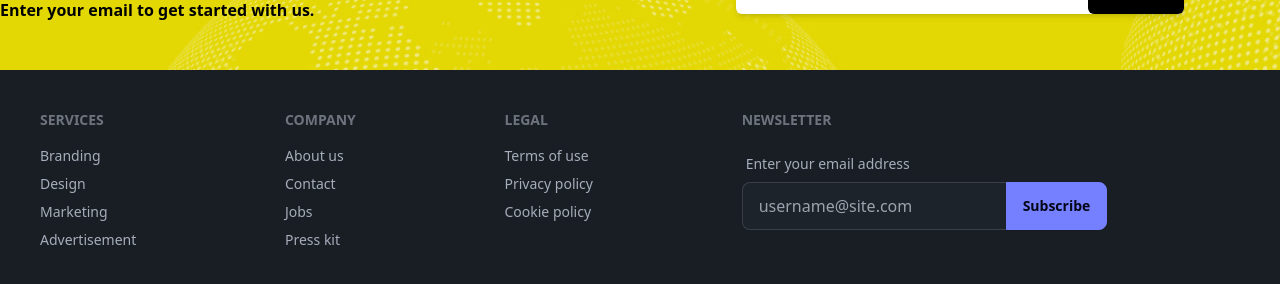
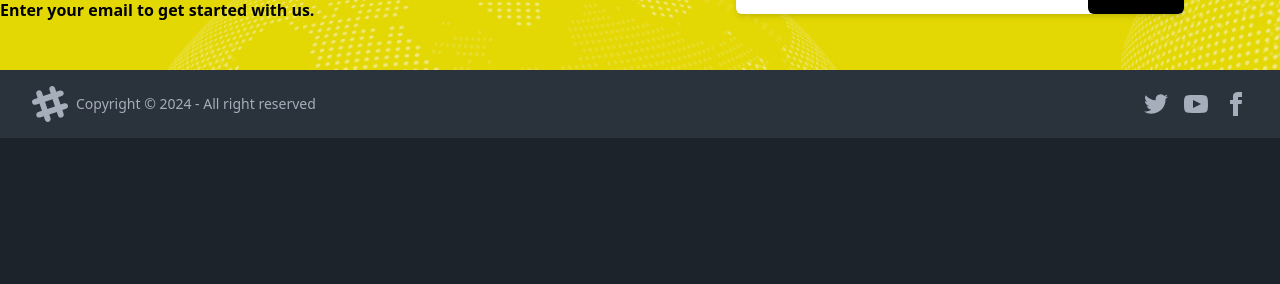
Before and after one commit to Ambrish5211/SACRED-HEARTS, a React (Vite) app in the folder frontend/: page / in a window 1280 px wide. Shown: the part 2110-2394 px from the top of the page. After the commit the page ends 2248 px from the top, so only its background shows below. Built offline with nearby package versions, Linux system fonts and the light colour scheme.

Commit message:
updated footer and improved responsiveness

```diff
--- a/frontend/src/Components/Footer/Footer.jsx
+++ b/frontend/src/Components/Footer/Footer.jsx
@@ -2,43 +2,69 @@
 
 export default function Footer() {
   return (
-    <footer className="footer p-10 bg-base-200 text-base-content min-h-[30vh]">
-      <nav>
-        <header className="footer-title">Services</header>
-        <a className="link link-hover">Branding</a>
-        <a className="link link-hover">Design</a>
-        <a className="link link-hover">Marketing</a>
-        <a className="link link-hover">Advertisement</a>
+    <footer className="footer items-center bg-neutral p-4  px-8 text-neutral-content">
+      <aside className="grid-flow-col items-center">
+        <svg
+          width="36"
+          height="36"
+          viewBox="0 0 24 24"
+          xmlns="http://www.w3.org/2000/svg"
+          fillRule="evenodd"
+          clipRule="evenodd"
+          className="fill-current"
+        >
+          <path d="M22.672 15.226l-2.432.811.841 2.515c.33 1.019-.209 2.127-1.23 2.456-1.15.325-2.148-.321-2.463-1.226l-.84-2.518-5.013 1.677.84 2.517c.391 1.203-.434 2.542-1.831 2.542-.88 0-1.601-.564-1.86-1.314l-.842-2.516-2.431.809c-1.135.328-2.145-.317-2.463-1.229-.329-1.018.211-2.127 1.231-2.456l2.432-.809-1.621-4.823-2.432.808c-1.355.384-2.558-.59-2.558-1.839 0-.817.509-1.582 1.327-1.846l2.433-.809-.842-2.515c-.33-1.02.211-2.129 1.232-2.458 1.02-.329 2.13.209 2.461 1.229l.842 2.515 5.011-1.677-.839-2.517c-.403-1.238.484-2.553 1.843-2.553.819 0 1.585.509 1.85 1.326l.841 2.517 2.431-.81c1.02-.33 2.131.211 2.461 1.229.332 1.018-.21 2.126-1.23 2.456l-2.433.809 1.622 4.823 2.433-.809c1.242-.401 2.557.484 2.557 1.838 0 .819-.51 1.583-1.328 1.847m-8.992-6.428l-5.01 1.675 1.619 4.828 5.011-1.674-1.62-4.829z"></path>
+        </svg>
+        <p>Copyright © 2024 - All right reserved</p>
+      </aside>
+      <nav className="grid-flow-col gap-4 md:place-self-center md:justify-self-end">
+        <a
+          href="https://twitter.com/?lang=en"
+          target="_blank"
+          rel="noopener noreferrer"
+        >
+          <svg
+            xmlns="http://www.w3.org/2000/svg"
+            width="24"
+            height="24"
+            viewBox="0 0 24 24"
+            className="cursor-pointer fill-current transition ease-in-out hover:text-blue-500 "
+            src="https://twitter.com/?lang=en"
+          >
+            <path d="M24 4.557c-.883.392-1.832.656-2.828.775 1.017-.609 1.798-1.574 2.165-2.724-.951.564-2.005.974-3.127 1.195-.897-.957-2.178-1.555-3.594-1.555-3.179 0-5.515 2.966-4.797 6.045-4.091-.205-7.719-2.165-10.148-5.144-1.29 2.213-.669 5.108 1.523 6.574-.806-.026-1.566-.247-2.229-.616-.054 2.281 1.581 4.415 3.949 4.89-.693.188-1.452.232-2.224.084.626 1.956 2.444 3.379 4.6 3.419-2.07 1.623-4.678 2.348-7.29 2.04 2.179 1.397 4.768 2.212 7.548 2.212 9.142 0 14.307-7.721 13.995-14.646.962-.695 1.797-1.562 2.457-2.549z"></path>
+          </svg>
+        </a>
+        <a
+          href="https://youtube.com/"
+          target="_blank"
+          rel="noopener noreferrer"
+        >
+          <svg
+            xmlns="http://www.w3.org/2000/svg"
+            width="24"
+            height="24"
+            viewBox="0 0 24 24"
+            className="cursor-pointer fill-current transition ease-in-out hover:text-red-500 "
+          >
+            <path d="M19.615 3.184c-3.604-.246-11.631-.245-15.23 0-3.897.266-4.356 2.62-4.385 8.816.029 6.185.484 8.549 4.385 8.816 3.6.245 11.626.246 15.23 0 3.897-.266 4.356-2.62 4.385-8.816-.029-6.185-.484-8.549-4.385-8.816zm-10.615 12.816v-8l8 3.993-8 4.007z"></path>
+          </svg>
+        </a>
+        <a
+          href="https://facebook.com/"
+          target="_blank"
+          rel="noopener noreferrer"
+        >
+          <svg
+            xmlns="http://www.w3.org/2000/svg"
+            width="24"
+            height="24"
+            viewBox="0 0 24 24"
+            className="cursor-pointer fill-current transition ease-in-out hover:text-blue-500 "
+          >
+            <path d="M9 8h-3v4h3v12h5v-12h3.642l.358-4h-4v-1.667c0-.955.192-1.333 1.115-1.333h2.885v-5h-3.808c-3.596 0-5.192 1.583-5.192 4.615v3.385z"></path>
+          </svg>
+        </a>
       </nav>
-      <nav>
-        <header className="footer-title">Company</header>
-        <a className="link link-hover">About us</a>
-        <a className="link link-hover">Contact</a>
-        <a className="link link-hover">Jobs</a>
-        <a className="link link-hover">Press kit</a>
-      </nav>
-      <nav>
-        <header className="footer-title">Legal</header>
-        <a className="link link-hover">Terms of use</a>
-        <a className="link link-hover">Privacy policy</a>
-        <a className="link link-hover">Cookie policy</a>
-      </nav>
-      <form>
-        <header className="footer-title">Newsletter</header>
-        <fieldset className="form-control w-80">
-          <label className="label">
-            <span className="label-text">Enter your email address</span>
-          </label>
-          <div className="join">
-            <input
-              type="text"
-              placeholder="username@site.com"
-              className="input input-bordered join-item"
-            />
-            <button className="btn btn-primary join-item">Subscribe</button>
-          </div>
-        </fieldset>
-      </form>
     </footer>
   );
 }
--- a/frontend/src/Pages/Home.jsx
+++ b/frontend/src/Pages/Home.jsx
@@ -178,24 +178,25 @@
             backgroundSize: "cover",
           }}
         >
-          <div className="mx-auto grid max-w-7xl  py-12 sm:grid-cols-2">
+          <div className="mx-auto grid max-w-7xl gap-6 py-12 sm:grid-cols-2 sm:gap-0">
             <div className="flex items-start justify-center sm:flex-col">
-              <h1 className="text-2xl font-extrabold uppercase text-stone-800 sm:text-3xl">
+              <h1 className="text-xl font-bold uppercase text-stone-800 sm:text-3xl sm:font-extrabold">
                 NEVER MISS AN UPDATE FROM US.
               </h1>
-              <h2 className="mt-1 font-semibold text-black">
+              <h2 className="mt-1 hidden font-semibold text-black sm:block">
                 Enter your email to get started with us.
               </h2>
             </div>
             <div className="flex items-center justify-center">
-              <div className="relative">
+              <div className="sm:relative ">
                 <input
                   placeholder="Enter your email..."
                   type="email"
-                  className="h-12 w-[28rem] rounded-md bg-white px-4 font-semibold text-slate-800 shadow-md "
+                  className="h-8 w-[14rem] rounded-md bg-white px-4 font-semibold text-slate-800 shadow-md sm:h-12 sm:w-[28rem] "
                 />
-                <button className="absolute right-0 h-12  w-24 rounded-md bg-black text-xs font-bold text-yellow-400 transition ease-in-out hover:bg-yellow-500 hover:text-white">
-                  GET STARTED
+                <button className="sm:bold right-0 ml-2 h-8 w-16 rounded-md bg-black p-2 text-xs font-semibold text-yellow-400 transition ease-in-out hover:bg-yellow-500 hover:text-white sm:absolute sm:ml-0 sm:h-12 sm:w-24">
+                  <span className="hidden sm:block">GET STARTED</span>
+                  <span className="sm:hidden">Subscribe</span>
                 </button>
               </div>
             </div>
```
